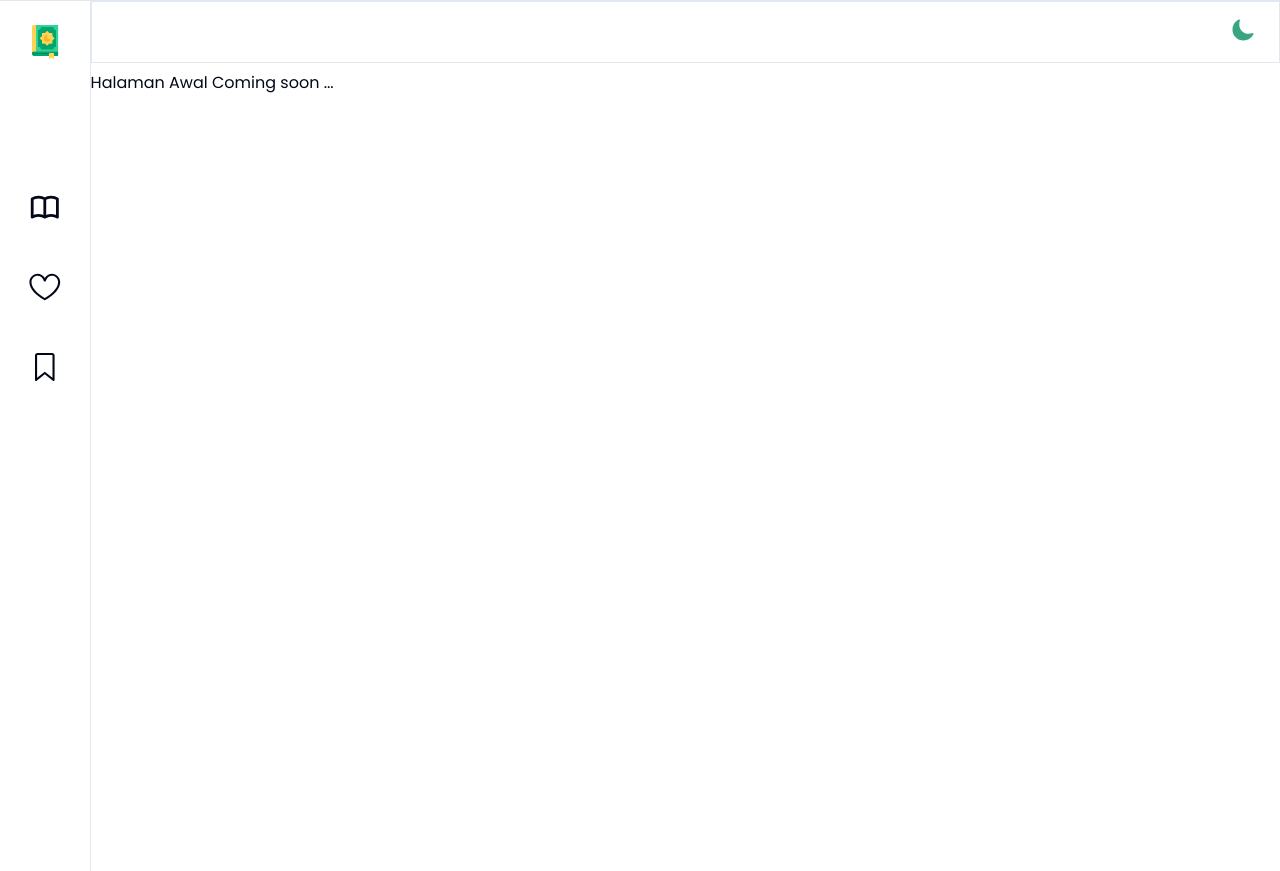
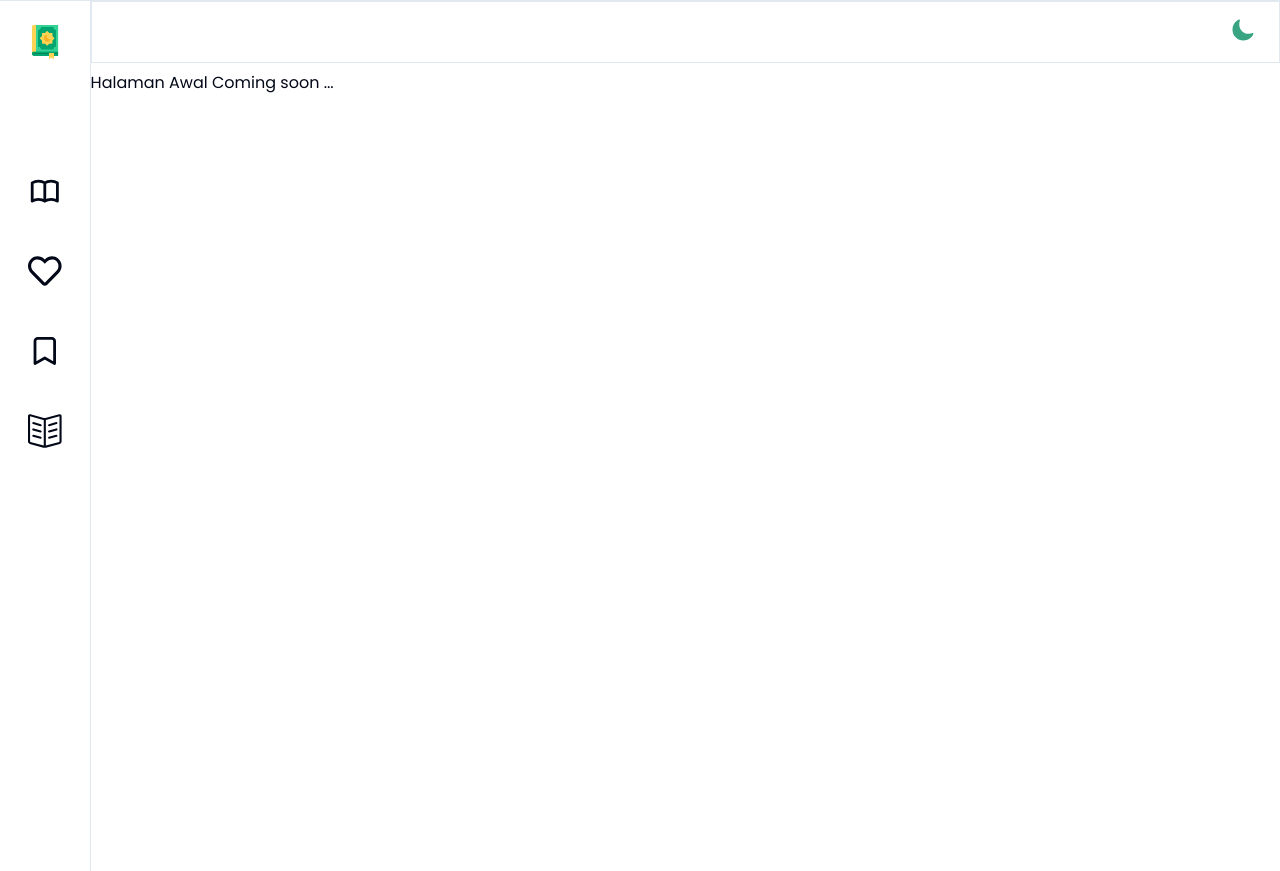
Before and after one commit to nadws/Alquran_nadws, a Next.js app: page / in a window 1280 px wide. Built offline with nearby package versions, Linux system fonts and the light colour scheme.

Commit message:
tambah fitur doa doa

```diff
--- /dev/null
+++ b/src/app/doa/page.jsx
@@ -0,0 +1,64 @@
+"use client";
+import { ScrollArea } from "@/components/ui/scroll-area";
+import { Skeleton } from "@/components/ui/skeleton";
+
+import { useState, useEffect } from "react";
+import { GoBookmark, GoBookmarkFill, GoHeart } from "react-icons/go";
+import DaftarSurah from "@/components/surah/index";
+import { Card, CardContent, CardHeader } from "@/components/ui/card";
+import { FaBookmark, FaPlay, FaRegBookmark } from "react-icons/fa";
+import { FaPause } from "react-icons/fa6";
+import ReactPlayer from "react-player";
+import { Drawer, DrawerContent, DrawerTrigger } from "@/components/ui/drawer";
+import { FiPlay } from "react-icons/fi";
+
+const Doa = ({ params }) => {
+  const [data, setData] = useState(null);
+  const [isLoading, setLoading] = useState(true);
+
+  useEffect(() => {
+    fetch("https://api.dikiotang.com/doa")
+      .then((res) => res.json())
+      .then((data) => {
+        setData(data);
+        setLoading(false);
+      });
+  }, []);
+
+  if (isLoading) return;
+  <p>Loading ...</p>;
+
+  if (!data) return <></>;
+
+  return (
+    <div className="grid grid-cols-1 lg:flex lg:flex-row ml-4">
+      <ScrollArea className="h-screen  w-[100%] mb-16 ">
+        {data.data.map((item, index) => (
+          <div
+            key={item.judul}
+            className="grid grid-rows-1 mb-2 bg-background border border-border p-8 rounded-lg"
+          >
+            <div className="flex justify-between items-center mb-10">
+              {item.judul}
+            </div>
+            <div>
+              <div>
+                <p className="text-end mb-6 leading-loose lg:leading-loose text-xl lg:text-2xl text-gray-500 dark:text-white font-lpmq">
+                  {item.arab}
+                </p>
+                <p className="text-start text-sm lg:text-lg mb-2 text-[#38a482]">
+                  {item.indo}
+                </p>
+                <p className="text-start text-sm lg:text-lg ">
+                  {item.teksIndonesia}
+                </p>
+              </div>
+            </div>
+          </div>
+        ))}
+      </ScrollArea>
+    </div>
+  );
+};
+
+export default Doa;
--- a/src/components/sidebar/index.tsx
+++ b/src/components/sidebar/index.tsx
@@ -6,6 +6,9 @@ import ButtonSidebar from "./buttonSidebar";
 import { usePathname } from "next/navigation";
 import Image from "next/image";
 import { HiOutlineBookOpen } from "react-icons/hi";
+import { FaRegBookmark, FaRegHeart } from "react-icons/fa";
+import { LuBookmark } from "react-icons/lu";
+import { SlBookOpen } from "react-icons/sl";
 
 export default function Sidebar() {
   const pathname = usePathname();
@@ -13,7 +16,7 @@ export default function Sidebar() {
     <div className="pb-12 min-h-screen ">
       <div className="space-y-4 py-4">
         <div className="px-3 py-2">
-          <h2 className="mb-32 px-4 text-lg font-semibold">
+          <h2 className="mb-28 px-4 text-lg font-semibold">
             <Image
               src="/quran.png"
               width={500}
@@ -45,7 +48,7 @@ export default function Sidebar() {
                   variant={"ghost"}
                   className="w-full justify-center rounded-none  hover:text-primary mb-10"
                 >
-                  <GoHeart
+                  <FaRegHeart
                     className={
                       pathname === "/favorite"
                         ? "text-5xl text-center  text-[#38a482]"
@@ -61,9 +64,25 @@ export default function Sidebar() {
                   variant={"ghost"}
                   className="w-full justify-center rounded-none  hover:text-primary mb-10"
                 >
-                  <GoBookmark
+                  <LuBookmark
                     className={
                       pathname === "/bookmark"
+                        ? "text-5xl text-center  text-[#38a482]"
+                        : "text-5xl text-center"
+                    }
+                  />
+                </Button>
+              </Link>
+            </ButtonSidebar>
+            <ButtonSidebar text="Kumpulan Doa">
+              <Link href="/doa">
+                <Button
+                  variant={"ghost"}
+                  className="w-full justify-center rounded-none  hover:text-primary mb-10"
+                >
+                  <SlBookOpen
+                    className={
+                      pathname === "/doa"
                         ? "text-5xl text-center  text-[#38a482]"
                         : "text-5xl text-center"
                     }
```
